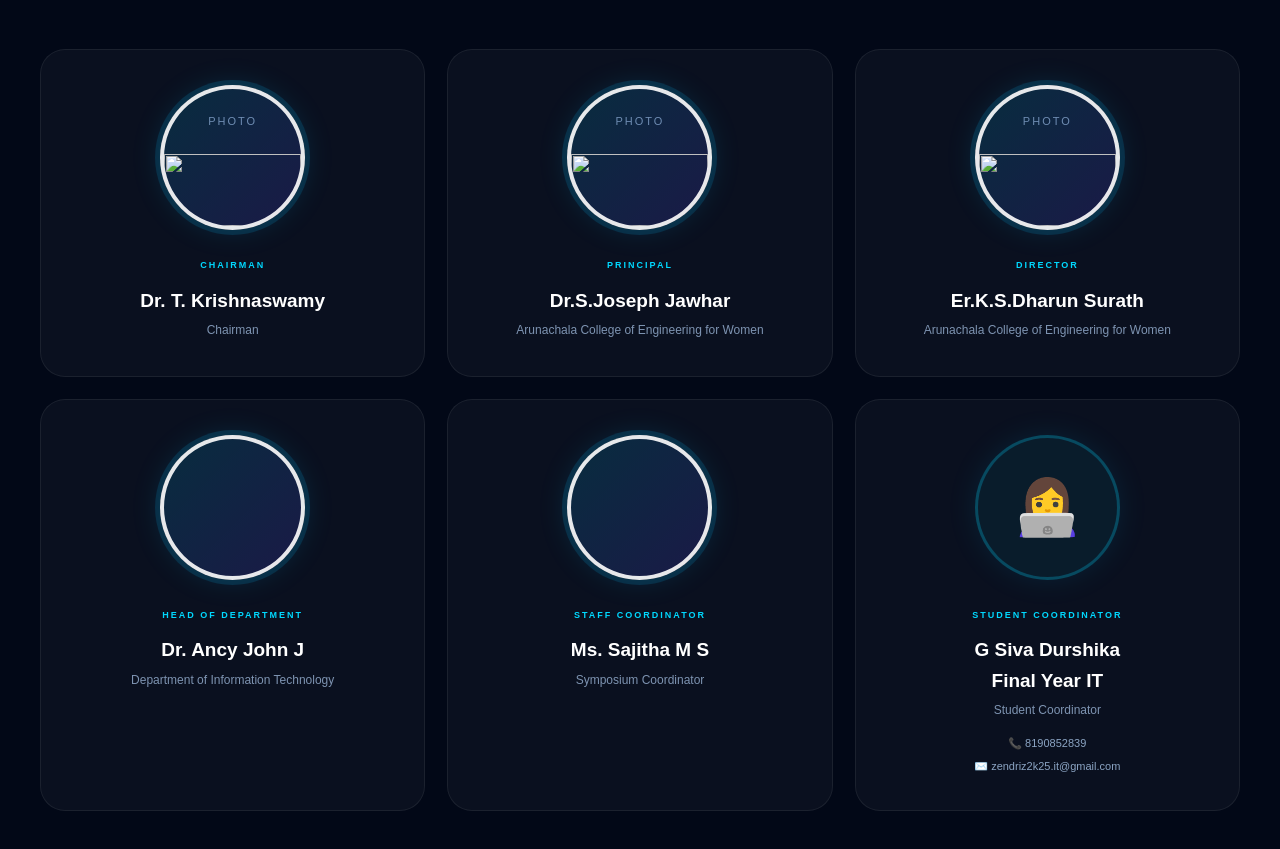
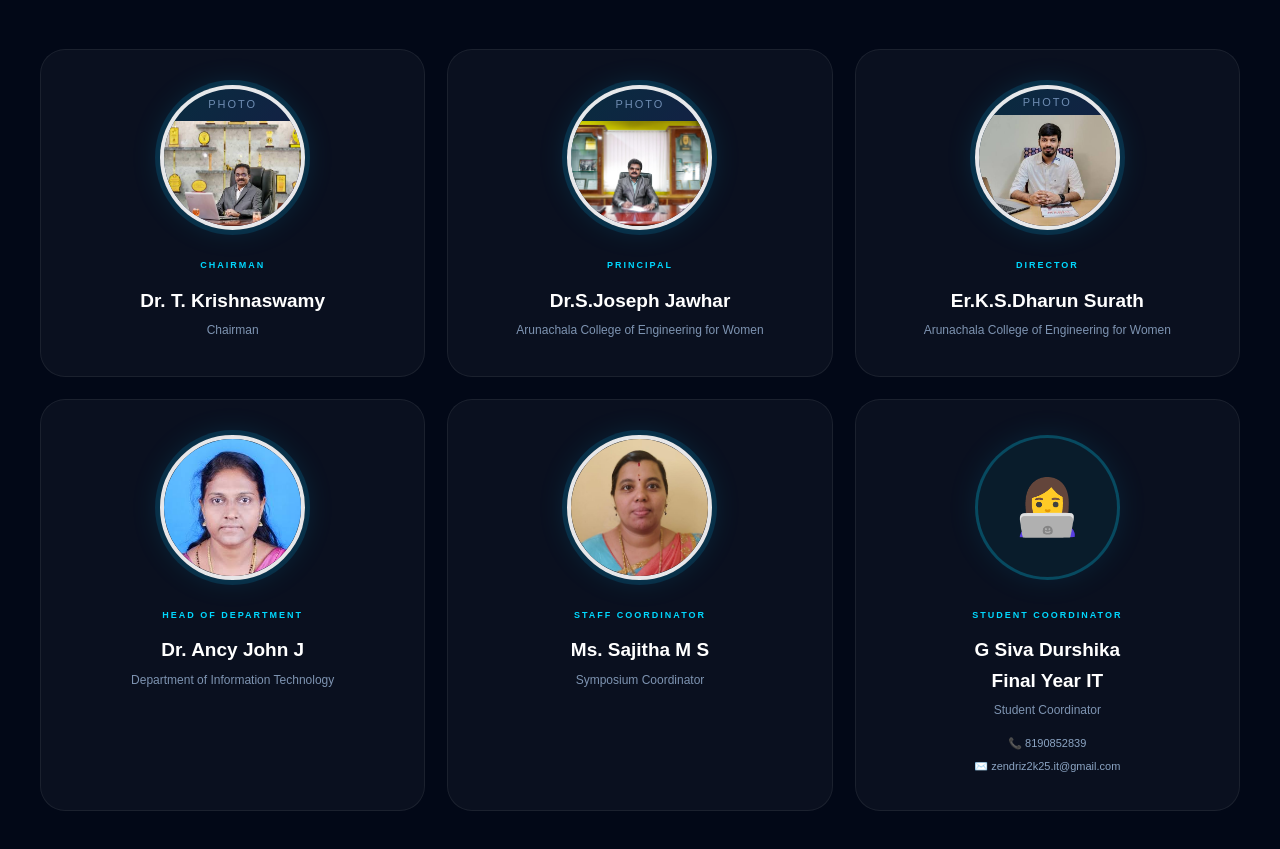
Before and after one commit to SivaDurshika-G/ZENDRIX-2K-26, a plain HTML site: page index.html in a window 1280 px wide. Shown: the part 4099-4948 px from the top of the page. Drawn offline with Linux system fonts and the light colour scheme.

Commit message:
Update index.html

```diff
--- a/index.html
+++ b/index.html
@@ -441,7 +441,7 @@
 
             <div class="leader-image placeholder">
                 <span>PHOTO</span>
-                <img src="images/chairman.jpg">
+                <img src="chairman.jpg">
             </div>
 
             <span class="leader-role">CHAIRMAN</span>
@@ -460,7 +460,7 @@
 
             <div class="leader-image placeholder">
                 <span>PHOTO</span>
-                <img src="images/principal.jpg">
+                <img src="principal.jpg">
             </div>
 
             <span class="leader-role">PRINCIPAL</span>
@@ -479,7 +479,7 @@
 
             <div class="leader-image placeholder">
                 <span>PHOTO</span>
-                <img src="images/director.jpg">
+                <img src="director.jpg">
             </div>
 
             <span class="leader-role">DIRECTOR</span>
@@ -497,7 +497,7 @@
         <div class="leader-card">
 
             <div class="leader-image round-frame">
-                <img src="images/hod.jpg"
+                <img src="hod.jpg"
                      alt="Head of Department"
                      onerror="this.style.display='none'; this.parentElement.classList.add('placeholder');">
             </div>
@@ -517,7 +517,7 @@
         <div class="leader-card">
 
             <div class="leader-image round-frame">
-                <img src="images/staff.jpg"
+                <img src="staff.jpg"
                      alt="Staff Coordinator"
                      onerror="this.style.display='none'; this.parentElement.classList.add('placeholder');">
             </div>
```
